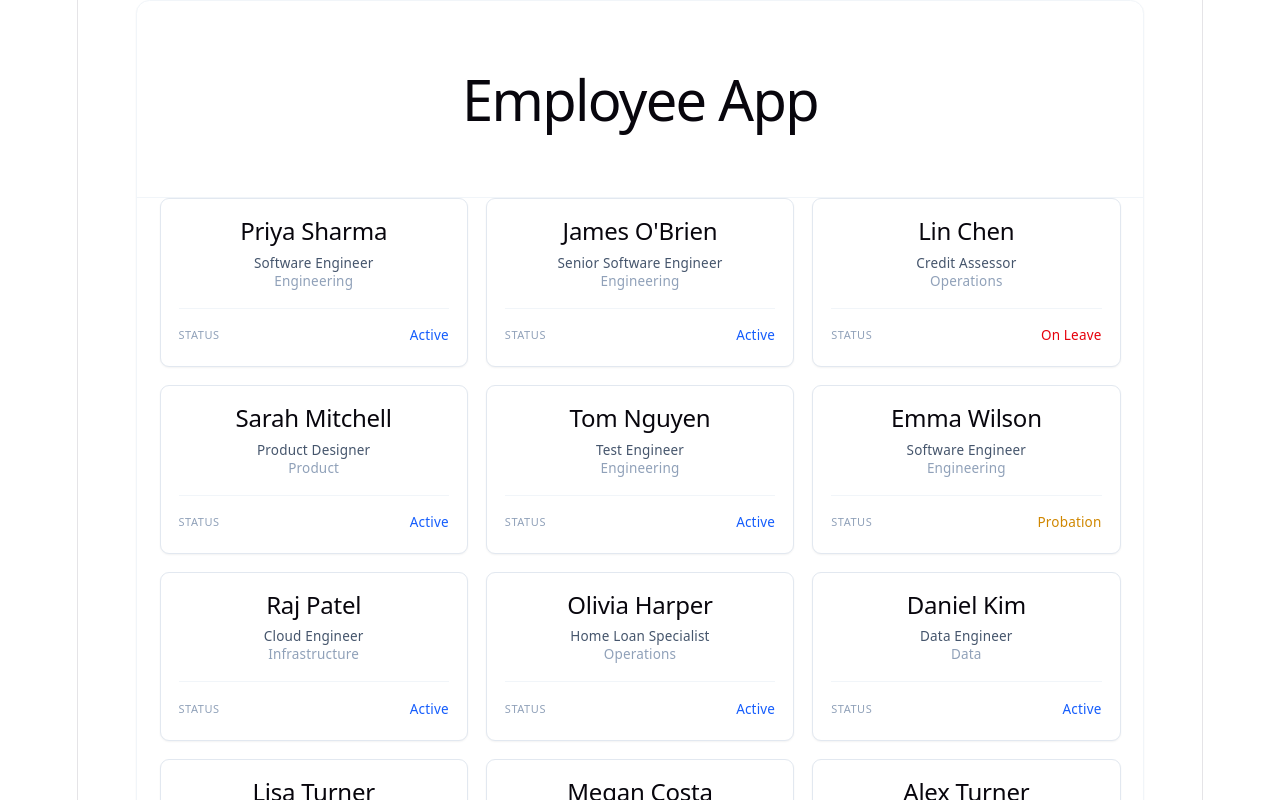
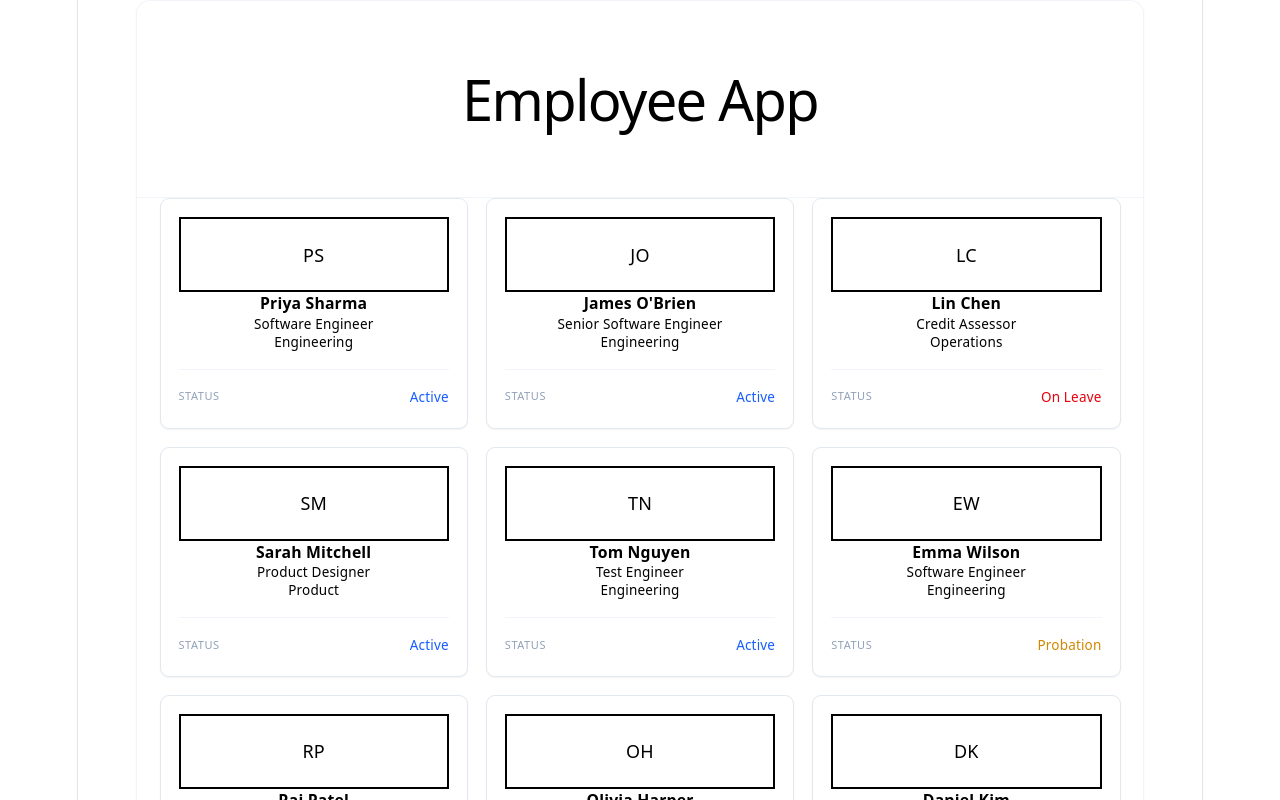
Before and after one commit to daroGH/employee-app, a React (Vite) app: page / in a window 1280 px wide. Shown: the top 800 px of the page. Built offline with nearby package versions, Linux system fonts and the light colour scheme.

Commit message:
Add Employee Initial and adjust styling to make it more readable

```diff
--- a/src/components/Employees/Employees.tsx
+++ b/src/components/Employees/Employees.tsx
@@ -19,10 +19,18 @@ interface EmployeesProps {
 export default function Employees(props: EmployeesProps) {
   const { employees } = props;
 
+  function getInitials(name: string) {
+    return name
+      .trim() // Remove extra spacing from ends
+      .split(/\s+/) // Split by any number of spaces
+      .map((word) => word[0].toUpperCase()) // Get first letter of each word
+      .join(""); // Combine them back together
+  }
+
   return (
     <div className="max-w-4xl mx-auto bg-white rounded-xl shadow-xs border border-slate-100 overflow-hidden">
       <div className="p-6 border-b border-slate-100">
-        <h1 className="text-xl font-bold text-black">Employee App</h1>
+        <h1 className="text-xl font-bold text-black!">Employee App</h1>
       </div>
 
       <div className="px-5">
@@ -30,17 +38,15 @@ export default function Employees(props: EmployeesProps) {
           {employees.map((employee) => (
             <div
               key={employee.id}
-              className="p-4 bg-white rounded-lg border border-slate-200 shadow-xs flex flex-col justify-between"
+              className="p-4 bg-white rounded-lg border border-slate-200 text-black shadow-xs flex flex-col justify-between"
             >
-              <div></div>
+              <div className="py-5 border-2">{getInitials(employee.name)}</div>
               <div>
-                <h2 className="text-sm font-semibold text-slate-900">
+                <div className="text-sm font-bold text-black">
                   {employee.name}
-                </h2>
-                <p className="text-xs text-slate-600 mt-0.5">{employee.role}</p>
-                <p className="text-xs text-slate-400 mt-1">
-                  {employee.department}
-                </p>
+                </div>
+                <p className="text-xs mt-0.5">{employee.role}</p>
+                <p className="text-xs mt-1">{employee.department}</p>
               </div>
 
               <div className="mt-4 pt-3 border-t border-slate-100 flex items-center justify-between">
```
